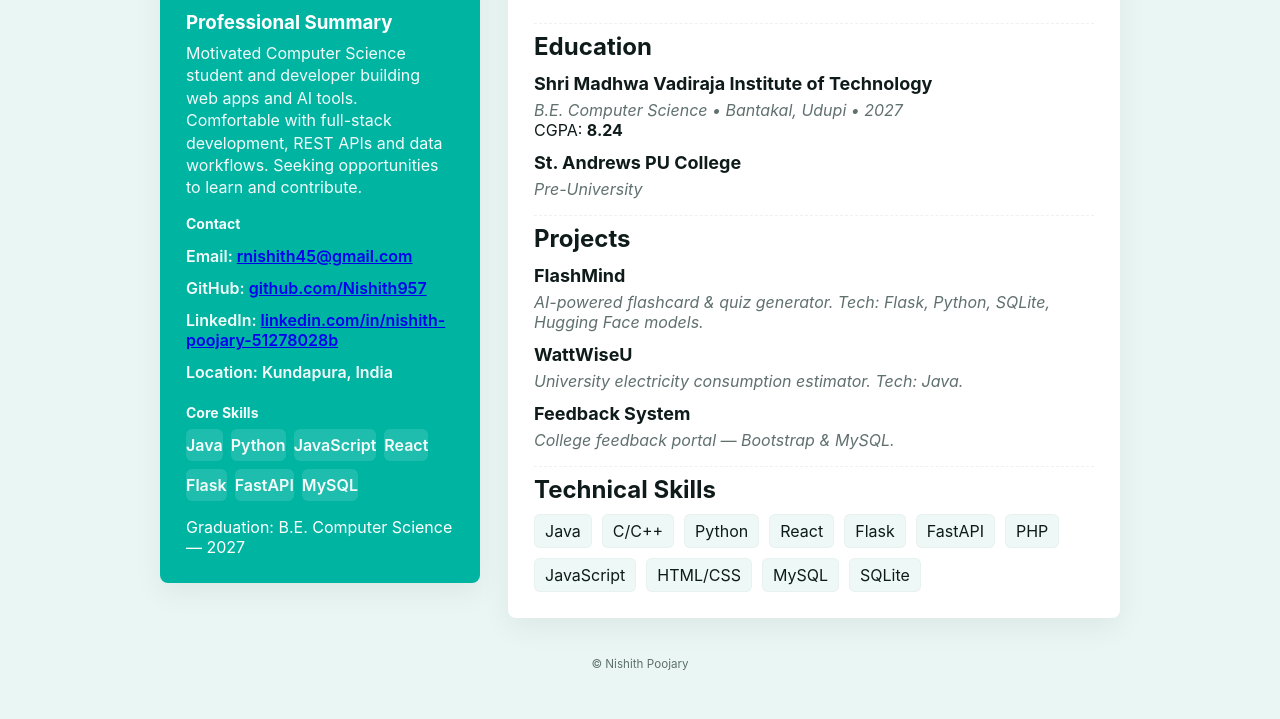
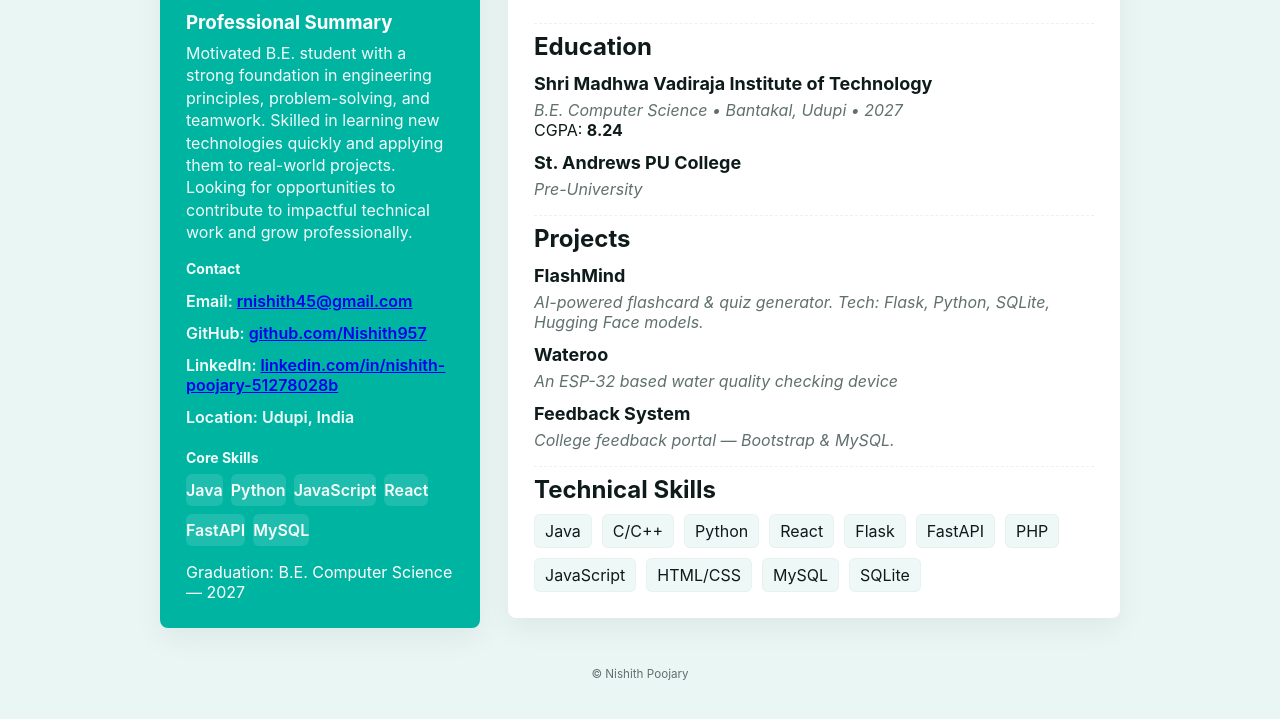
Before and after one commit to Nishith957/WbTech-Resume, a plain HTML site: page index.html in a window 1280 px wide. Shown: the part 211-930 px from the top of the page. Drawn offline with Linux system fonts and the light colour scheme.

Commit message:
index.html

```diff
--- a/index.html
+++ b/index.html
@@ -26,8 +26,7 @@
 
       <div class="summary">
         <h3>Professional Summary</h3>
-        <p>Motivated Computer Science student and developer building web apps and AI tools. Comfortable with full-stack
-          development, REST APIs and data workflows. Seeking opportunities to learn and contribute.</p>
+        <p>Motivated B.E. student with a strong foundation in engineering principles, problem-solving, and teamwork. Skilled in learning new technologies quickly and applying them to real-world projects. Looking for opportunities to contribute to impactful technical work and grow professionally.</p>
       </div>
 
       <div class="info-block">
@@ -38,7 +37,7 @@
           </li>
           <li>LinkedIn: <a href="https://www.linkedin.com/in/nishith-poojary-51278028b" target="_blank"
               rel="noopener">linkedin.com/in/nishith-poojary-51278028b</a></li>
-          <li>Location: Kundapura, India</li>
+          <li>Location: Udupi, India</li>
         </ul>
       </div>
 
@@ -49,7 +48,6 @@
           <li>Python</li>
           <li>JavaScript</li>
           <li>React</li>
-          <li>Flask</li>
           <li>FastAPI</li>
           <li>MySQL</li>
         </ul>
@@ -87,8 +85,8 @@
         </div>
 
         <div class="entry">
-          <h3>WattWiseU</h3>
-          <p class="muted">University electricity consumption estimator. Tech: Java.</p>
+          <h3>Wateroo</h3>
+          <p class="muted">An ESP-32 based water quality checking device</p>
         </div>
 
         <div class="entry">
@@ -116,4 +114,5 @@
   <script src="script.js"></script>
 </body>
 
+
 </html>
```
